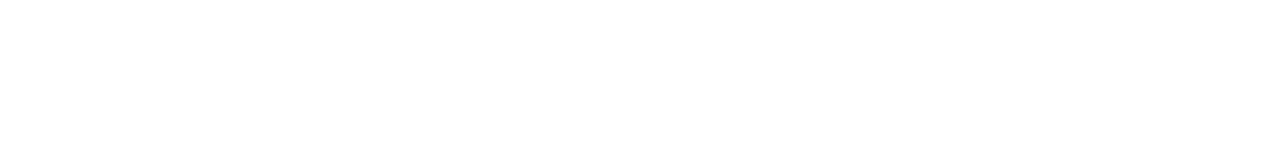
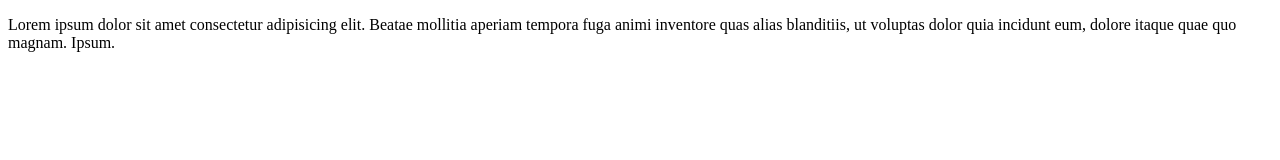
Before and after one commit to delderic/learn-git, a plain HTML site: page index.html in a window 1280 px wide. Drawn offline with Linux system fonts and the light colour scheme.

Commit message:
added paragraph to index

```diff
--- a/index.html
+++ b/index.html
@@ -6,6 +6,10 @@
     <title>Git 1</title>
 </head>
 <body>
+    <p> Lorem ipsum dolor sit amet consectetur adipisicing elit.
+        Beatae mollitia aperiam tempora fuga animi inventore quas alias blanditiis,
+        ut voluptas dolor quia incidunt eum, dolore itaque quae quo magnam. Ipsum.
+    </p>
 
 </body>
 </html>
```
